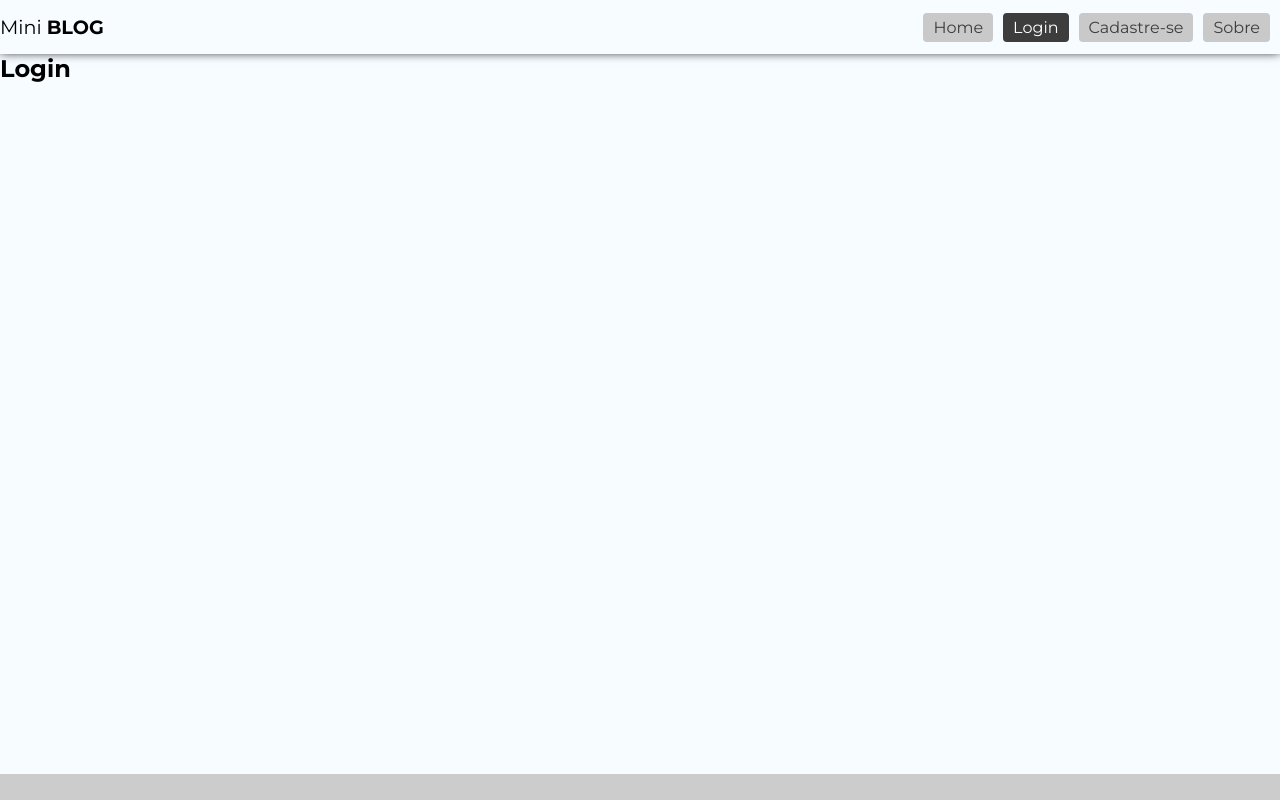
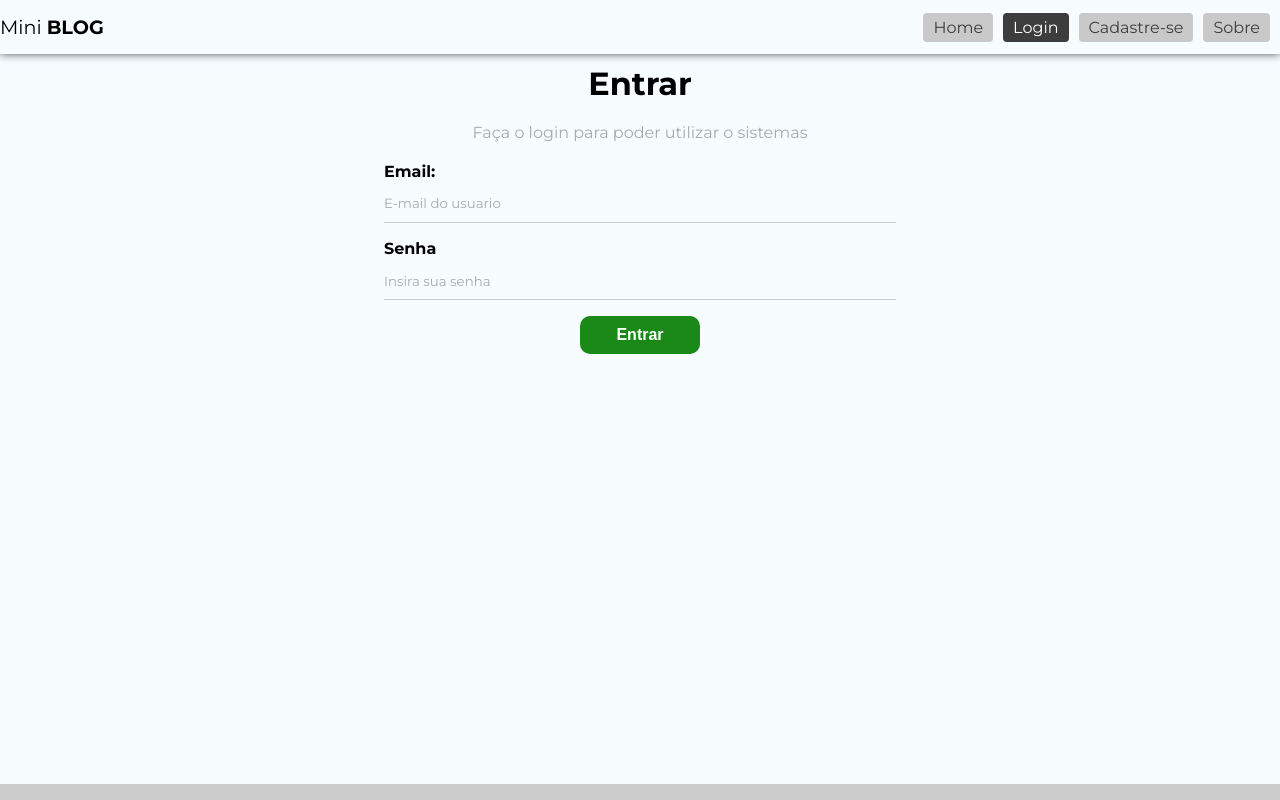
Before and after one commit to fescarvalho/MiniBlog, a React (Create React App) app: page /login in a window 1280 px wide. Shown: the top 800 px of the page. Built offline with nearby package versions, Linux system fonts and the light colour scheme; no server answers.

Commit message:
login user finalized

```diff
--- a/src/hooks/useAuthentication.js
+++ b/src/hooks/useAuthentication.js
@@ -70,11 +70,34 @@
     return () => setCancelled(true);
   }, []);
 
+  //login- sigIn
+  const login = async (data) => {
+    checkIfIsCancelled();
+    setLoading(true);
+    setError(false);
+    try {
+      await signInWithEmailAndPassword(auth, data.email, data.password);
+      setLoading(false);
+    } catch (e) {
+      let systemErrorMessage;
+      if (e.message.includes('user-not-found')) {
+        systemErrorMessage = 'Usuario não encontrado';
+      } else if (e.message.includes('wrong-password')) {
+        systemErrorMessage = 'Senha incorreta';
+      } else {
+        systemErrorMessage = 'Ocorreu um erro por favor, tente mais tarde';
+      }
+      setLoading(false);
+      setError(systemErrorMessage);
+    }
+  };
+
   return {
     auth,
     createUser,
     error,
     loading,
     logout,
+    login,
   };
 };
--- a/src/pages/Login/Login.js
+++ b/src/pages/Login/Login.js
@@ -1,9 +1,70 @@
+import { useEffect, useState } from 'react';
+import { useAuthentication } from '../../hooks/useAuthentication';
 import styles from '../Login/Login.module.css';
 
 const Login = () => {
+  const [email, setEmail] = useState('');
+  const [password, setPassword] = useState('');
+  const [error, setError] = useState('');
+
+  const { login, error: authError, loading } = useAuthentication();
+
+  const handleSubmit = async (e) => {
+    e.preventDefault();
+
+    setError('');
+
+    const user = {
+      email,
+      password,
+    };
+
+    const res = await login(user);
+    console.log(res);
+  };
+
+  useEffect(() => {
+    if (authError) {
+      setError(authError);
+    }
+  }, [authError]);
+
   return (
-    <div>
-      <h2>Login</h2>
+    <div className={styles.login}>
+      <h1>Entrar</h1>
+      <p>Faça o login para poder utilizar o sistemas</p>
+      <form onSubmit={handleSubmit}>
+        <label>
+          <span>Email:</span>
+          <input
+            type="email"
+            name="email"
+            required
+            placeholder="E-mail do usuario"
+            value={email}
+            onChange={(e) => setEmail(e.target.value)}
+          />
+        </label>
+        <label>
+          <span>Senha</span>
+          <input
+            type="password"
+            name="password"
+            required
+            placeholder="Insira sua senha"
+            value={password}
+            onChange={(e) => setPassword(e.target.value)}
+          />
+        </label>
+
+        {!loading && <button className="btn">Entrar</button>}
+        {loading && (
+          <button className="btn" disabled>
+            Aguarde...
+          </button>
+        )}
+        {error && <p className="error">{error}</p>}
+      </form>
     </div>
   );
 };
--- a/src/pages/Login/Login.module.css
+++ b/src/pages/Login/Login.module.css
@@ -0,0 +1,12 @@
+.login {
+  text-align: center;
+}
+
+.login p {
+  color: #aaa;
+  margin: 20px 0;
+}
+
+.login h1 {
+  margin-top: 10px;
+}
```
